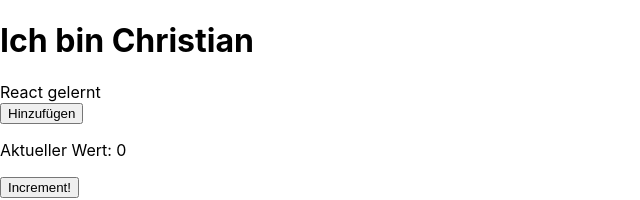
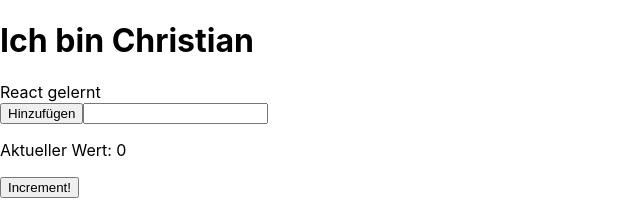
Before and after one commit to hco/react-camp-2022-06, a React (Create React App) app: page / in a window 1280 px wide. Shown: the top 200 px of the page, without its empty margins (0-640 px from the left). Built offline with nearby package versions, Linux system fonts and the light colour scheme.

Commit message:
Add state to Form

```diff
--- a/src/components/TimeEntryForm.tsx
+++ b/src/components/TimeEntryForm.tsx
@@ -1,15 +1,22 @@
-import React from "react";
+import React, { useState } from "react";
 
 const TimeEntryForm: React.FunctionComponent = () => {
-  console.log("Hallo Konsole!");
+  const [inputValue, setInputValue] = useState("");
   const handleSubmit: React.FormEventHandler<HTMLFormElement> = (event) => {
     event.preventDefault();
     console.log("Hello World");
   };
 
+  const handleChange: React.ChangeEventHandler<HTMLInputElement> = (event) => {
+    console.log(event.target.value);
+    setInputValue(event.target.value);
+  };
+
   return (
     <form onSubmit={handleSubmit}>
       <button type="submit">Hinzufügen</button>
+      <input type="text" onChange={handleChange} />
+      {inputValue}
     </form>
   );
 };
```
